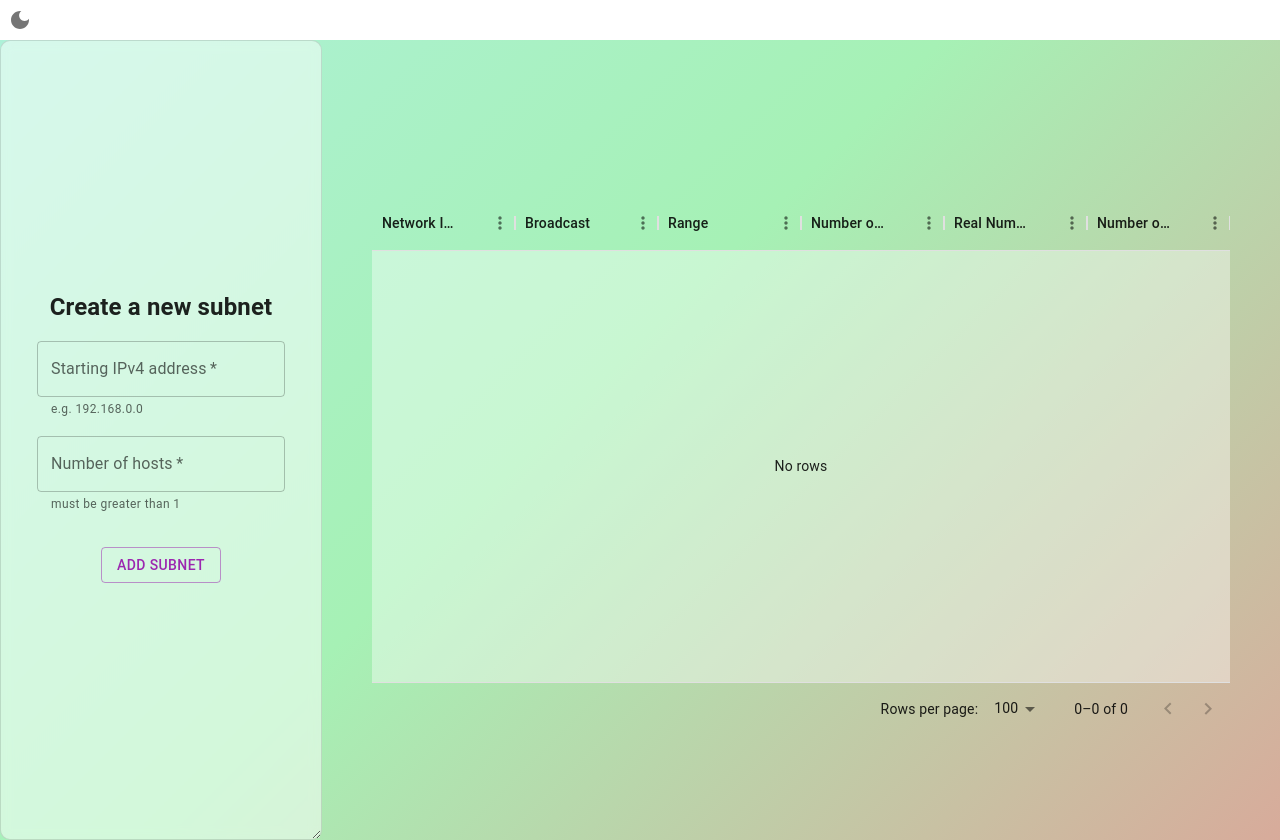
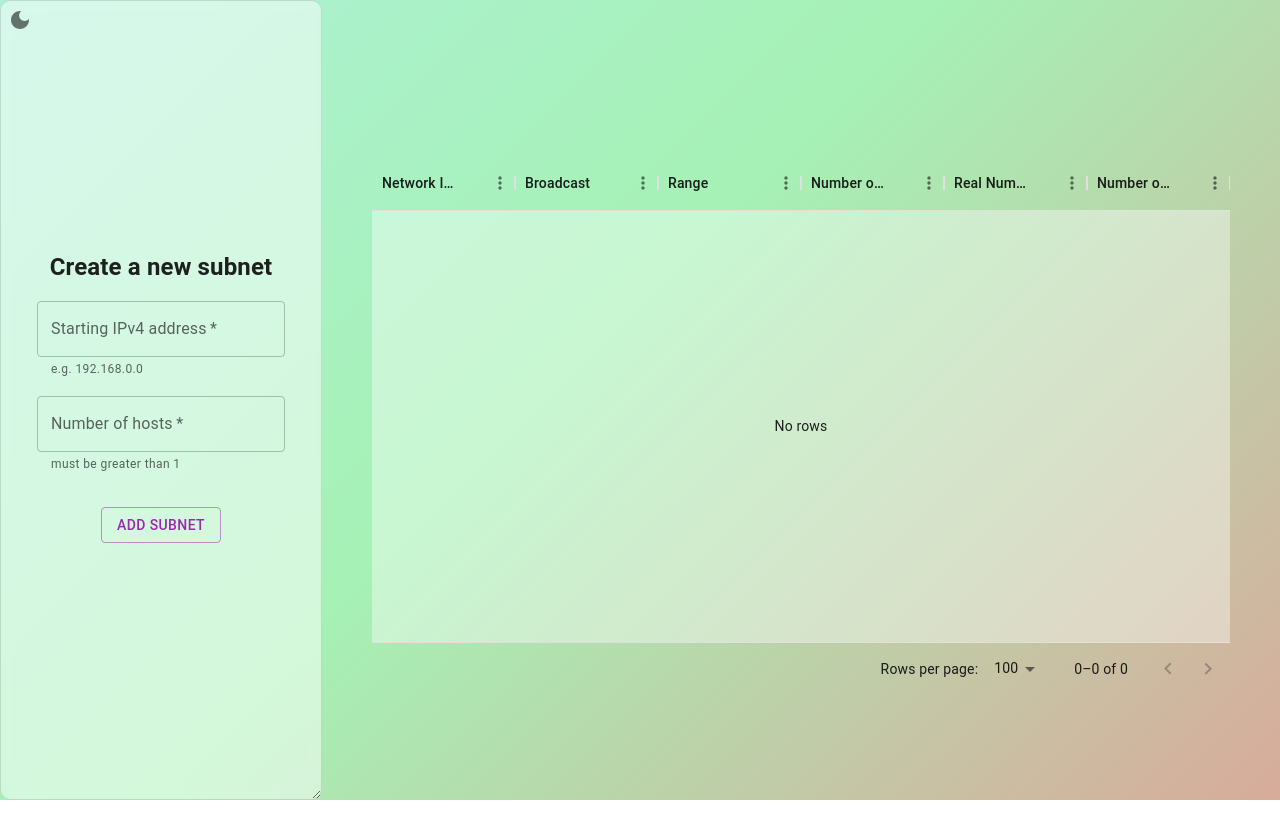
Before and after one commit to LuMarans30/Subnetting-react, a React (Create React App) app: page / in a window 1280 px wide. After the commit the page ends 800 px from the top, so only its background shows below. Built offline with nearby package versions, Linux system fonts and the light colour scheme.

Commit message:
better card structure

```diff
--- a/src/App.css
+++ b/src/App.css
@@ -2,12 +2,17 @@
 	animation: Gradient 35s ease infinite;
 	-webkit-animation: Gradient 35s ease infinite;
 	-moz-animation: Gradient 35s ease infinite;
+	position: absolute;
+	top: 0;
+	left: 0;
+	width: 100vw;
 	height: 100vh;
 	display: flex;
 	justify-content: center;
 	align-items: center;
 	/*Disable scroll*/
 	overflow: hidden;
+	z-index: -1;
 }
 
 #gradient-dark {
@@ -21,7 +26,7 @@
 }
 
 .Card {
-	height: 100vh;
+	height: 100%;
 	width: max-content;
 	border-radius: 10px;
 	text-align: center;
```
